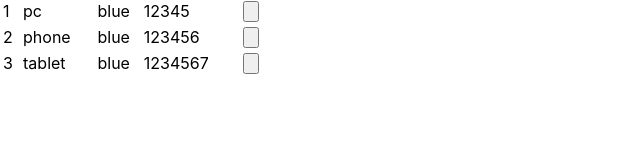
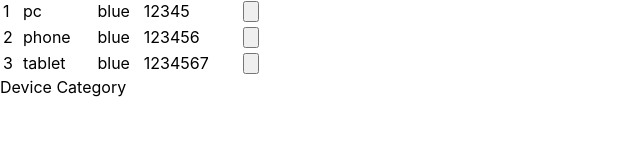
Before and after one commit to ojcarlos/Desafio_eldorado, a Next.js app: page / in a window 1280 px wide. Shown: the part 141-300 px from the top of the page, without its empty margins (0-640 px from the left). Built offline with nearby package versions, Linux system fonts and the light colour scheme.

Commit message:
criação do menu de navagação

```diff
--- a/src/components/FormularioDevice.tsx
+++ b/src/components/FormularioDevice.tsx
@@ -33,7 +33,7 @@ export default function FormularioDevice(props: FormularioDeviceProps){
             />
             <div>
                 <Botao cor="blue"
-                    onClick={() => props.newDevice(new Device(category, color, partNumber,id)) }
+                    onClick={() => props.newDevice(new Device(category, color, +partNumber,id)) }
                 >New</Botao>
                 <Botao cor="gray" onClick = {props.cancel} >Cancel</Botao>
 
--- a/src/pages/_app.tsx
+++ b/src/pages/_app.tsx
@@ -1,7 +1,26 @@
 import '../styles/globals.css'
 import 'tailwindcss/tailwind.css'
+import Link from 'next/link'
 function MyApp({ Component, pageProps }) {
-  return <Component {...pageProps} />
+  return (
+  <>
+  <Component {...pageProps} />
+  <header className ={`bg-gray-50
+    fixed top-0 w-full
+    flex `} >
+    <Link href = "index">
+      <a className="text-2xl p-4 rounded-2xl hover:bg-gray-100" >Device </a>
+    </Link>
+    <Link href = "index">
+      <a className="text-2xl p-4 rounded-2xl hover:bg-gray-100" >Category </a>
+    </Link>
+
+
+
+  </header>
+  </>
+
+    )
 }
 
 export default MyApp
--- a/src/pages/index.tsx
+++ b/src/pages/index.tsx
@@ -6,7 +6,8 @@ import Tabela1 from "../components/Tabela1";
 import Device from "../core/Device";
 
 export default function Home() {
-
+  const[device, setDevice] = useState<Device>(Device.vazio)
+  const[visivel, setVisivel] = useState<'tabela1' |'form1'>('tabela1')
   const devices = [
     new Device('pc', 'blue', 12345, 1),
     new Device('phone', 'blue', 123456, 2),
@@ -21,7 +22,7 @@ export default function Home() {
     console.log(device);
   }
 
-  const[visivel, setVisivel] = useState<'tabela1' |'form1'>('tabela1')
+
   return (
     <div className={
     `
@@ -40,7 +41,7 @@ export default function Home() {
 
         ) : (
 
-          <FormularioDevice device={devices[0]}
+          <FormularioDevice device={device}
           cancel = {() => setVisivel('tabela1') }
           newDevice = {deviceSave}
           />
```
